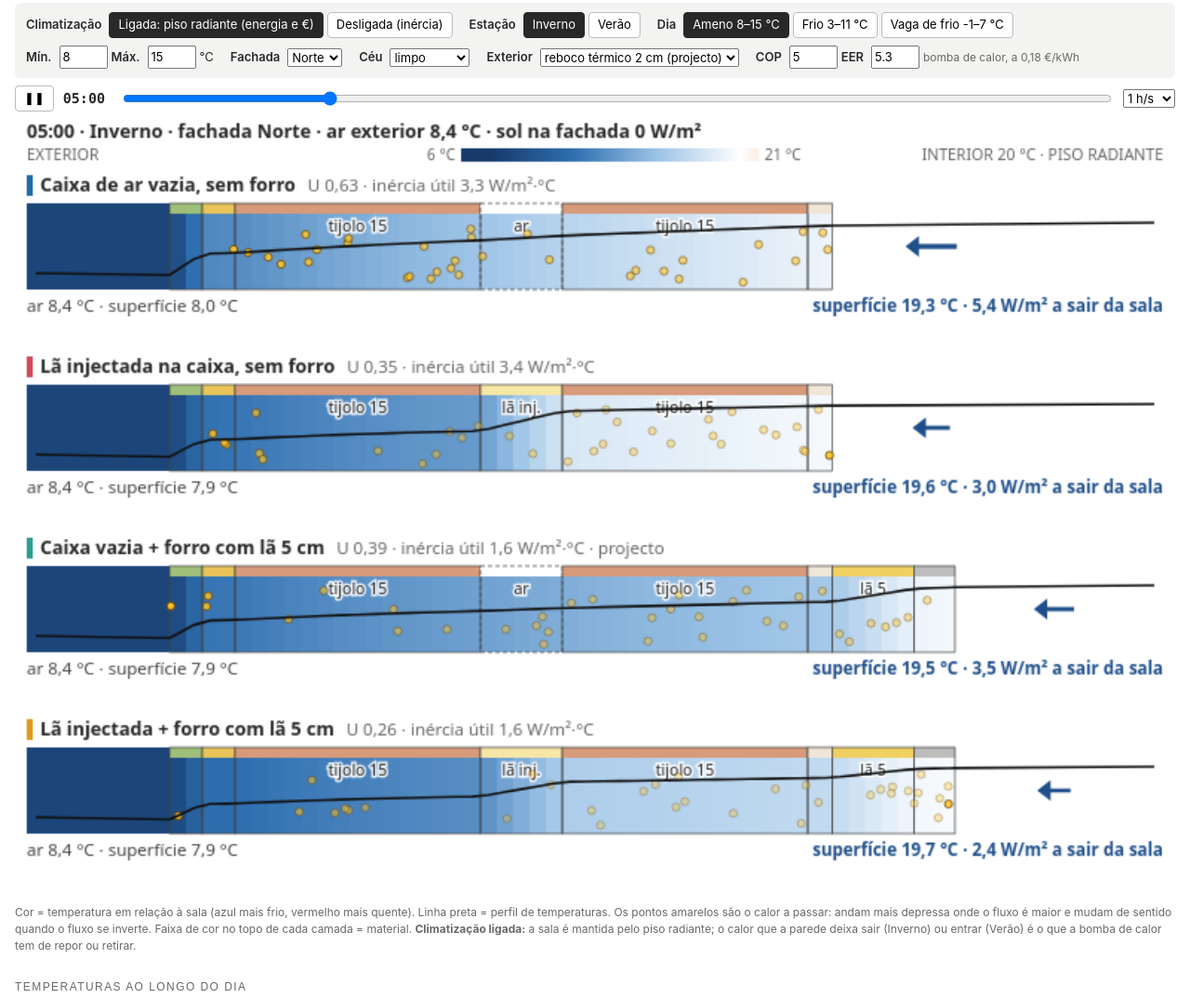
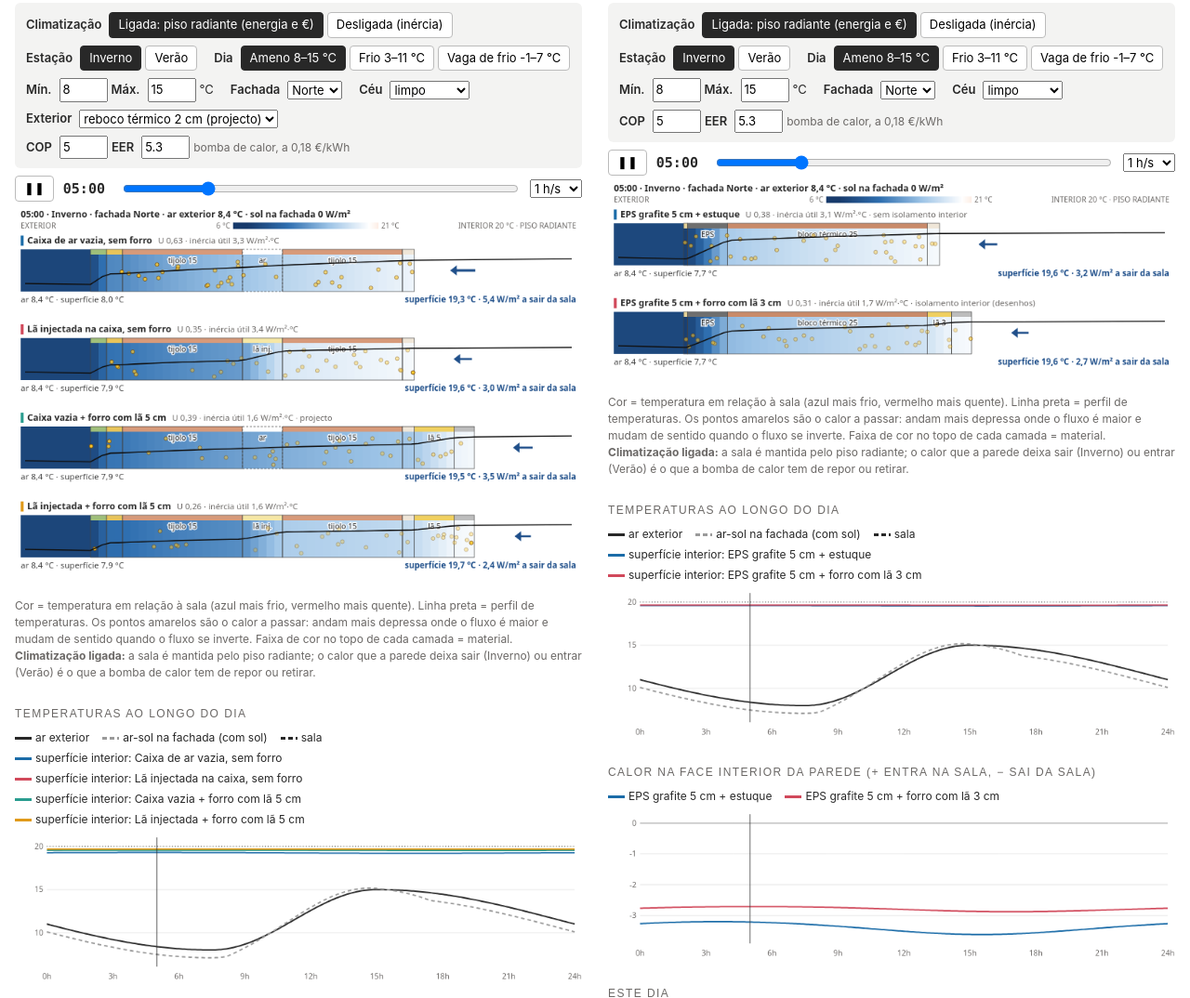
Before and after one commit to n-loureiro/moonsteps-landing, a plain HTML site: page research/isolamento/animacao/index.html in a window 1280 px wide. Shown: the part 1856-2930 px from the top of the page at 93% size. Drawn offline with Linux system fonts and the light colour scheme; animation ran at ten frames a second.

Commit message:
isolamento/animacao: duas colunas a partir de ~1260 px

```diff
--- a/research/isolamento/animacao/index.html
+++ b/research/isolamento/animacao/index.html
@@ -2,7 +2,7 @@
 <meta name="viewport" content="width=device-width, initial-scale=1"><title>Paredes exteriores: decisão, custos anuais e simulação</title>
 <style>:root{--ink:#282828;--grey:#6b6866;--rule:#d9d9d9;--panel:#f3f3f2}*{box-sizing:border-box}
 body{margin:0;font:15px/1.5 -apple-system,system-ui,"Segoe UI",Roboto,Arial,sans-serif;color:var(--ink);padding:16px;max-width:1640px;margin:auto}
-.narrow{max-width:900px;margin:0 auto}.cols{display:grid;grid-template-columns:repeat(auto-fit,minmax(min(100%,700px),1fr));gap:8px 32px;align-items:start}.col{min-width:0}
+.narrow{max-width:900px;margin:0 auto}.cols{display:grid;grid-template-columns:repeat(auto-fit,minmax(min(100%,600px),1fr));gap:8px 28px;align-items:start}.col{min-width:0}.col canvas{min-width:560px}
 .col>h2.ph{font:600 18px/1.3 Georgia,serif;letter-spacing:0;text-transform:none;color:var(--ink);margin:18px 0 4px;padding-bottom:4px;border-bottom:2px solid var(--ink)}
 h1{font:600 22px/1.3 Georgia,serif;margin:8px 0}h2{font:500 12px/1.3 sans-serif;letter-spacing:.12em;text-transform:uppercase;color:var(--grey);margin:28px 0 8px}
 p,li{font-size:14px}.n{color:var(--grey);font-size:12px}a{color:#0b5cad}
```
